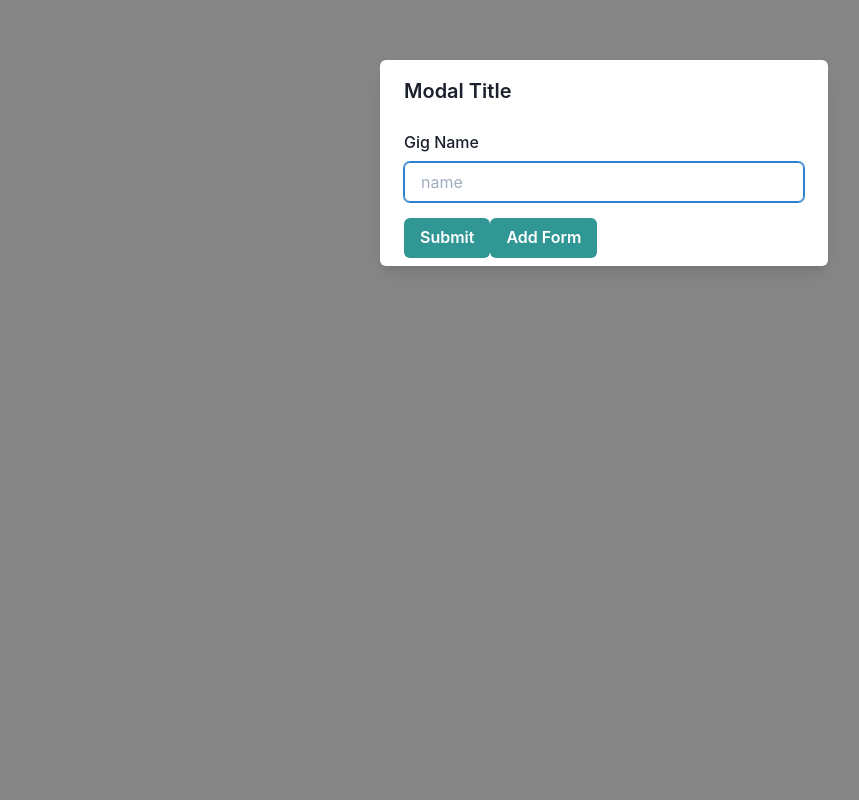
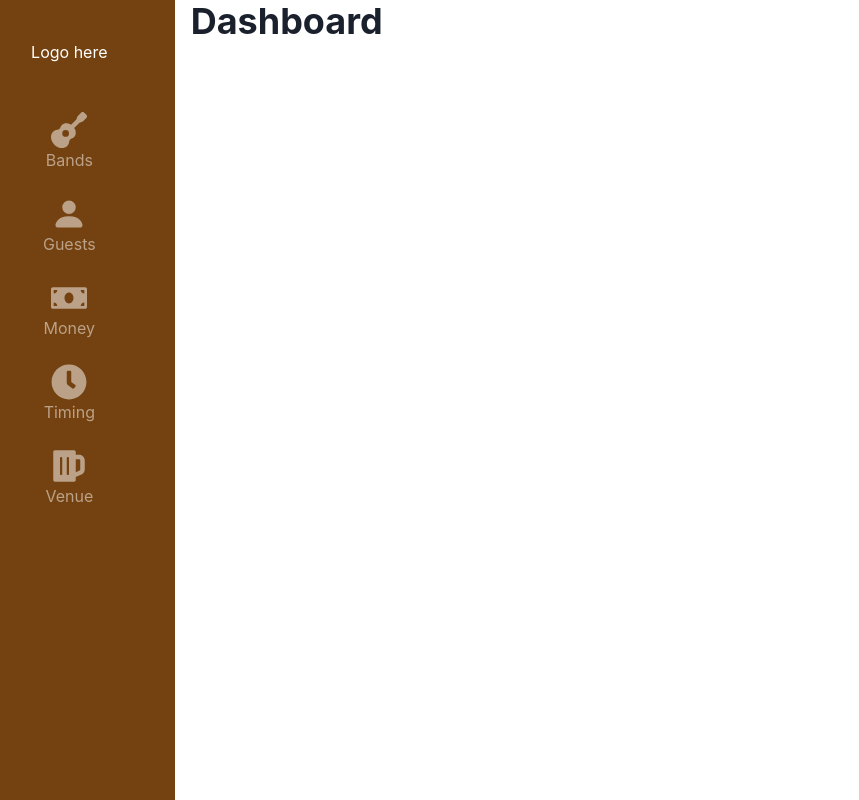
Before and after one commit to ehymowitz/gig-planner, a Next.js app: page / in a window 1280 px wide. Shown: the whole page, without its empty margins (36-895 px from the left). Built offline with nearby package versions, Linux system fonts and the light colour scheme.

Commit message:
side menu made

```diff
--- /dev/null
+++ b/components/custom-modal.tsx
@@ -0,0 +1,27 @@
+import {
+  Modal,
+  ModalBody,
+  ModalContent,
+  ModalHeader,
+  ModalOverlay,
+  useDisclosure
+} from '@chakra-ui/react'
+import React from 'react'
+
+const CustomModal = ({ children }) => {
+  const { isOpen, onClose } = useDisclosure()
+
+  return(
+    <Modal isOpen={isOpen} onClose={onClose}>
+      <ModalOverlay/>
+      <ModalContent>
+      <ModalHeader>Modal Title</ModalHeader>
+        <ModalBody>
+          {children}
+        </ModalBody>
+      </ModalContent>
+    </Modal>
+  )
+}
+
+export default CustomModal
--- /dev/null
+++ b/components/layout.tsx
@@ -0,0 +1,26 @@
+import React from 'react'
+import { Grid } from '@chakra-ui/react'
+import Head from 'next/head'
+import SideMenu from './side-menu'
+
+const Layout = ({ children }) => {
+  return (
+    <div>
+      <Head>
+        <title>Gig Planner</title>
+        <link rel="icon" href="/favicon.ico" />
+      </Head>
+
+      <Grid
+        templateColumns="1fr 5fr"
+        gap={4}
+        h="100vh"
+      >
+        <SideMenu />
+        { children }
+      </Grid>
+    </div>
+  )
+}
+
+export default Layout
--- a/components/login-form.tsx
+++ b/components/login-form.tsx
@@ -46,7 +46,7 @@ const LoginForm = () => {
             isLoading={props.isSubmitting}
             type="submit"
           >
-            Add Form
+            Add Gig
           </Button>
         </Form>
       )}
--- /dev/null
+++ b/components/side-menu.tsx
@@ -0,0 +1,51 @@
+import { Box, Link, VStack } from '@chakra-ui/react'
+import NextLink from "next/link"
+import React from 'react'
+import { FaGuitar, FaBeer, FaClock, FaMoneyBill } from 'react-icons/fa'
+import { BsFillPersonFill } from 'react-icons/bs'
+
+const FadingLink = ({ children, link }) => {
+  return (
+    <NextLink href={link} passHref>
+      <Link opacity="0.5" _hover= {{ opacity: "1"}}>
+        {children}
+      </Link>
+    </NextLink>
+  )
+}
+
+const SideMenu = () => {
+  return (
+    <Box bg="yellow.800" w="100%" p={6} pt={10} color="white">
+      <VStack spacing={6}>
+        <NextLink href="/" passHref>
+          <Link pb={6}>
+            Logo here
+          </Link>
+        </NextLink>
+        <FadingLink link="/bands">
+          <FaGuitar style={{margin: "auto"}} fontSize="36"/>
+          Bands
+        </FadingLink>
+        <FadingLink link="/guests">
+          <BsFillPersonFill style={{margin: "auto"}} fontSize="36"/>
+          Guests
+        </FadingLink>
+        <FadingLink link="/money">
+          <FaMoneyBill style={{margin: "auto"}} fontSize="36"/>
+          Money
+        </FadingLink>
+        <FadingLink link="/timing">
+          <FaClock style={{margin: "auto"}} fontSize="36"/>
+          Timing
+        </FadingLink>
+        <FadingLink link="/venue">
+          <FaBeer style={{margin: "auto"}} fontSize="36"/>
+          Venue
+        </FadingLink>
+      </VStack>
+    </Box>
+  )
+}
+
+export default SideMenu
--- a/package.json
+++ b/package.json
@@ -17,6 +17,7 @@
     "next": "10.0.5",
     "react": "17.0.1",
     "react-dom": "17.0.1",
+    "react-icons": "^4.1.0",
     "zustand": "^3.3.1"
   },
   "devDependencies": {
--- a/pages/index.tsx
+++ b/pages/index.tsx
@@ -1,42 +1,23 @@
 import React from 'react'
-import Head from 'next/head'
-import {
-  Box,
-  Button,
-  Modal,
-  ModalOverlay,
-  ModalContent,
-  ModalHeader,
-  ModalFooter,
-  ModalBody,
-  useDisclosure,
-} from "@chakra-ui/react"
 import LoginForm from '../components/login-form'
+import CustomModal from '../components/custom-modal'
+import Layout from '../components/layout'
+import { Heading } from '@chakra-ui/react'
 
 
 export default function Home() {
-  const { isOpen, onOpen, onClose } = useDisclosure()
-
   return (
     <div>
-      <Head>
-        <title>Gig Planner</title>
-        <link rel="icon" href="/favicon.ico" />
-      </Head>
+      <CustomModal>
+        <LoginForm />
+      </CustomModal>
 
-      <Modal isOpen={true} onClose={onClose}>
-        <ModalOverlay />
-        <ModalContent>
-          <ModalHeader>Modal Title</ModalHeader>
-          <ModalBody>
-            <LoginForm />
-          </ModalBody>
-        </ModalContent>
-      </Modal>
+      <Layout>
+        <Heading>
+          Dashboard
+        </Heading>
+      </Layout>
 
-      {
-        // put ui here (behind modal)
-      }
     </div>
   )
 }
```
Also changed, not shown: pages/bands.tsx (+14 -0 lines), pages/guests.tsx (+14 -0 lines), pages/money.tsx (+14 -0 lines), pages/timing.tsx (+14 -0 lines), pages/venue.tsx (+14 -0 lines), components/dashboard.tsx (deleted), 1 other file (tests, documents, lock files or other folders).
